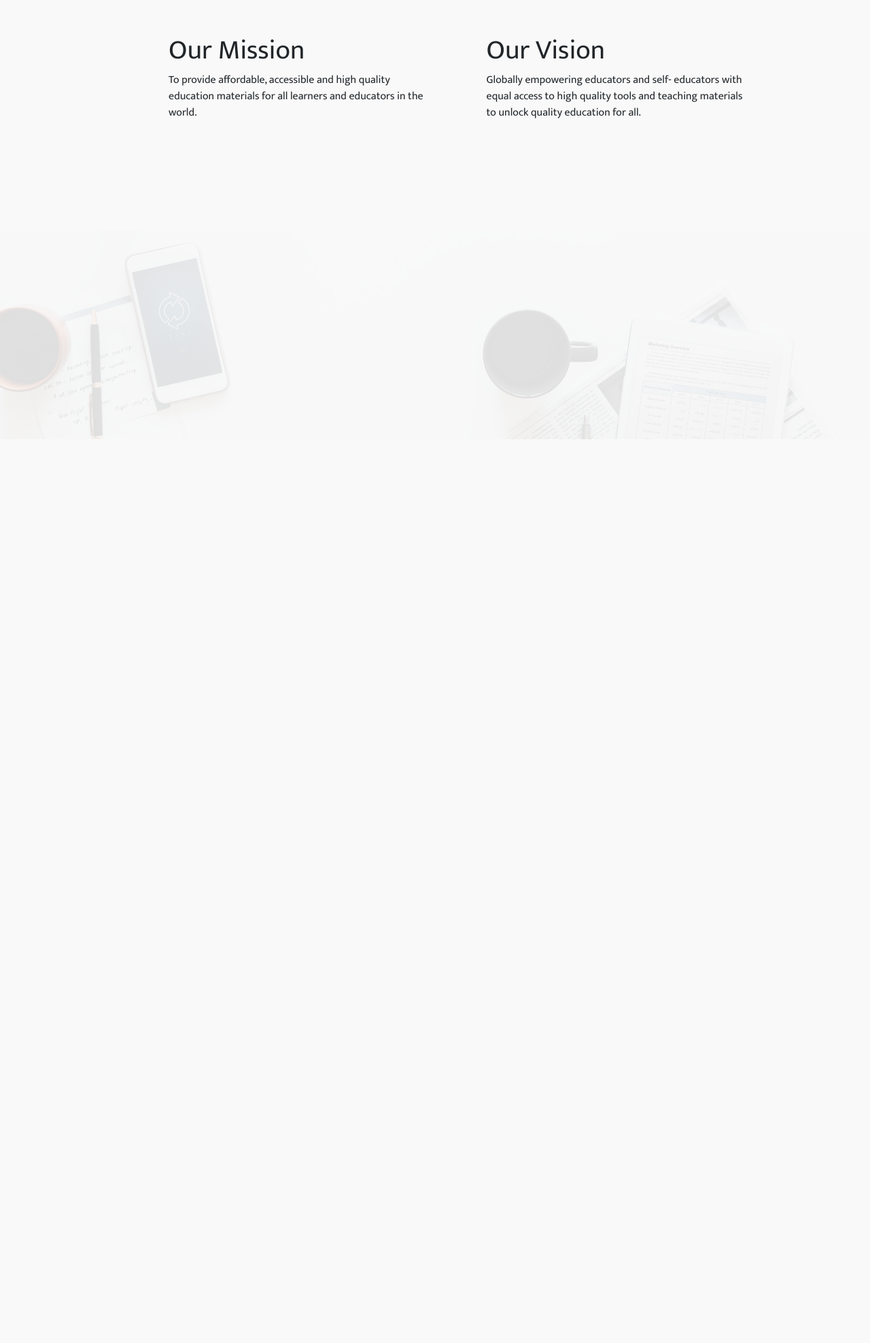
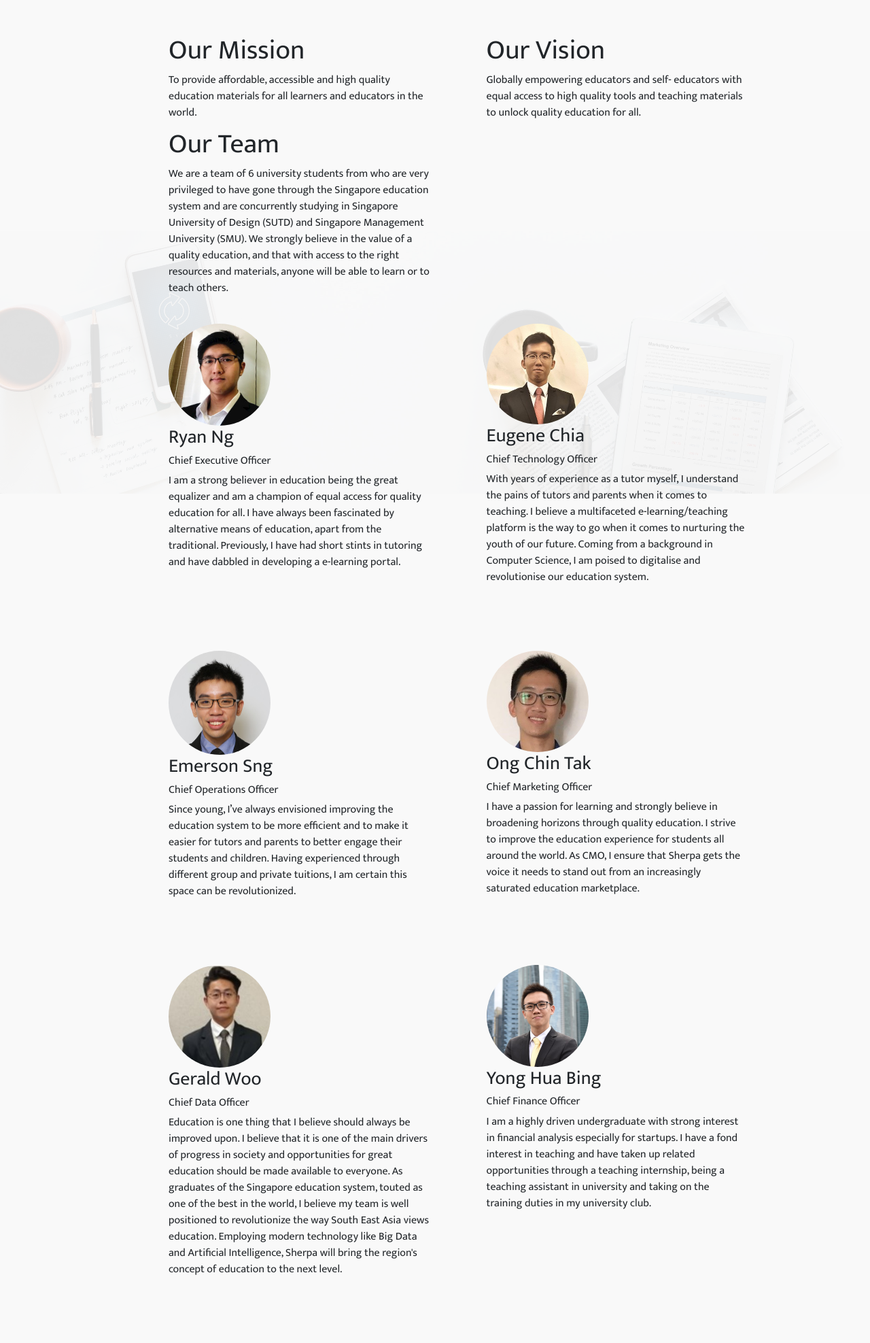
Before and after one commit to eugenechia95/sherpalearn, a Django app: page / in a window 1280 px wide, after a click on "About Us"; the page is wider, and only the part inside the window is pictured. Shown: the part 154-2129 px from the top of that part at 68% size. Before the commit the page ends 800 px from the top of that part, so only its background shows below. Run offline with Django 3.2, Linux system fonts and the light colour scheme; some libraries are stand-ins or nearby versions.

Commit message:
Updated About Us

```diff
--- a/portal/static/css/home.css
+++ b/portal/static/css/home.css
@@ -100,6 +100,27 @@ body {
     margin: 10px 40px;
 }
 
+.team-view {
+    display: inline-block;
+    width: 30vw;
+    height: auto;
+    margin: 40px 40px;
+    vertical-align: top;
+}
+
+#team-photo {
+    border-radius: 50%;
+    width: 150px;
+    height: auto
+}
+
+#team-photo-placement {
+    display: inline-block;
+    width: 30vw;
+    height: 100px;
+    margin: 40px 40px;
+}
+
 .modal-body {
     text-align: center;
 }
--- a/portal/templates/home.html
+++ b/portal/templates/home.html
@@ -124,7 +124,52 @@
                         <p>Globally empowering educators and self- educators with equal access to high quality tools and teaching materials to unlock quality education for all.</p>
                     </div>
                 </div>
-                <!-- MAKE CHANGES HERE-->
+                <!-- ABOUT US-->
+                <div class="">
+                  <div class ="misvis">
+                    <h1>Our Team</h1>
+                    <p>We are a team of 6 university students from who are very privileged to have gone through the Singapore education system and are concurrently studying in Singapore University of Design (SUTD) and Singapore Management University (SMU). We strongly believe in the value of a quality education, and that with access to the right resources and materials, anyone will be able to learn or to teach others. </p>
+                  </div>
+                </div>
+                <div class="">
+                    <div class ="team-view">
+                        <img id="team-photo" src="{% static 'images/ryan_ng.JPEG' %}" alt="Avatar">
+                        <h3>Ryan Ng</h3>
+                        <h6>Chief Executive Officer</h6>
+                        <p>I am a strong believer in education being the great equalizer and am a champion of equal access for quality education for all. I have always been fascinated by alternative means of education, apart from the traditional. Previously, I have had short stints in tutoring and have dabbled in developing a e-learning portal.</p>
+                    </div>
+                    <div class ="team-view">
+                        <img id="team-photo" src="{% static 'images/eugene.jpg' %}" alt="Avatar">
+                        <h3>Eugene Chia</h3>
+                        <h6>Chief Technology Officer</h6>
+                        <p>With years of experience as a tutor myself, I understand the pains of tutors and parents when it comes to teaching. I believe a multifaceted e-learning/teaching platform is the way to go when it comes to nurturing the youth of our future. Coming from a background in Computer Science, I am poised to digitalise and revolutionise our education system.</p>
+                    </div>
+                    <div class ="team-view">
+                        <img id="team-photo" src="{% static 'images/emerson.jpg' %}" alt="Avatar">
+                        <h3>Emerson Sng</h3>
+                        <h6>Chief Operations Officer</h6>
+                        <p>Since young, I’ve always envisioned improving the education system to be more efficient and to make it easier for tutors and parents to better engage their students and children. Having experienced through different group and private tuitions, I am certain this space can be revolutionized.</p>
+                    </div>
+                    <div class ="team-view">
+                        <img id="team-photo" src="{% static 'images/chintak.jpg' %}" alt="Avatar">
+                        <h3>Ong Chin Tak</h3>
+                        <h6>Chief Marketing Officer</h6>
+                        <p>I have a passion for learning and strongly believe in broadening horizons through quality education. I strive to improve the education experience for students all around the world. As CMO, I ensure that Sherpa gets the voice it needs to stand out from an increasingly saturated education marketplace.</p>
+                    </div>
+                    <div class ="team-view">
+                        <img id="team-photo" src="{% static 'images/gerald.jpg' %}" alt="Avatar">
+                        <h3>Gerald Woo</h3>
+                        <h6>Chief Data Officer</h6>
+                        <p>Education is one thing that I believe should always be improved upon. I believe that it is one of the main drivers of progress in society and opportunities for great education should be made available to everyone. As graduates of the Singapore education system, touted as one of the best in the world, I believe my team is well positioned to revolutionize the way South East Asia views education. Employing modern technology like Big Data and Artificial Intelligence, Sherpa will bring the region's concept of education to the next level.</p>
+                    </div>
+                    <div class ="team-view">
+                        <img id="team-photo" src="{% static 'images/hua_bing.jpg' %}" alt="Avatar">
+                        <h3>Yong Hua Bing</h3>
+                        <h6>Chief Finance Officer</h6>
+                        <p>I am a highly driven undergraduate with strong interest in financial analysis especially for startups. I have a fond interest in teaching and have taken up related opportunities through a teaching internship, being a teaching assistant in university and taking on the training duties in my university club.</p>
+                    </div>
+                </div>
+
             </div>
             <div class = "row">
                 <div id ="aboutus"><img id="aboutuspic" src="{% static 'images/aboutus.jpg' %}"></div>
```
Also changed, not shown: portal/static/images/chintak.jpg (added), portal/static/images/emerson.jpg (added), portal/static/images/eugene.jpg (added), portal/static/images/gerald.jpg (added), portal/static/images/gerald_woo.jpg (added), portal/static/images/hua_bing.jpg (added), portal/static/images/ryan_ng.JPEG (added).
